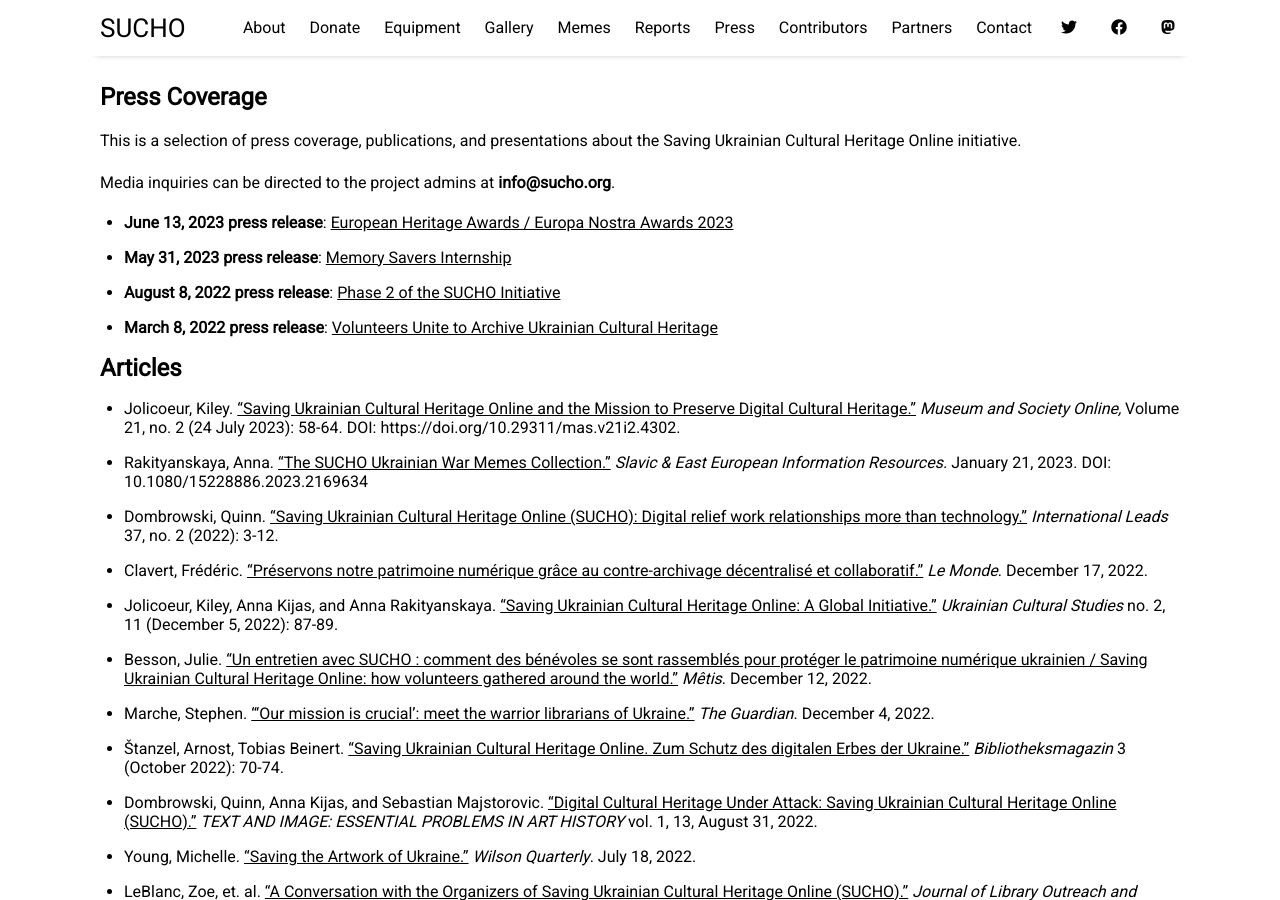
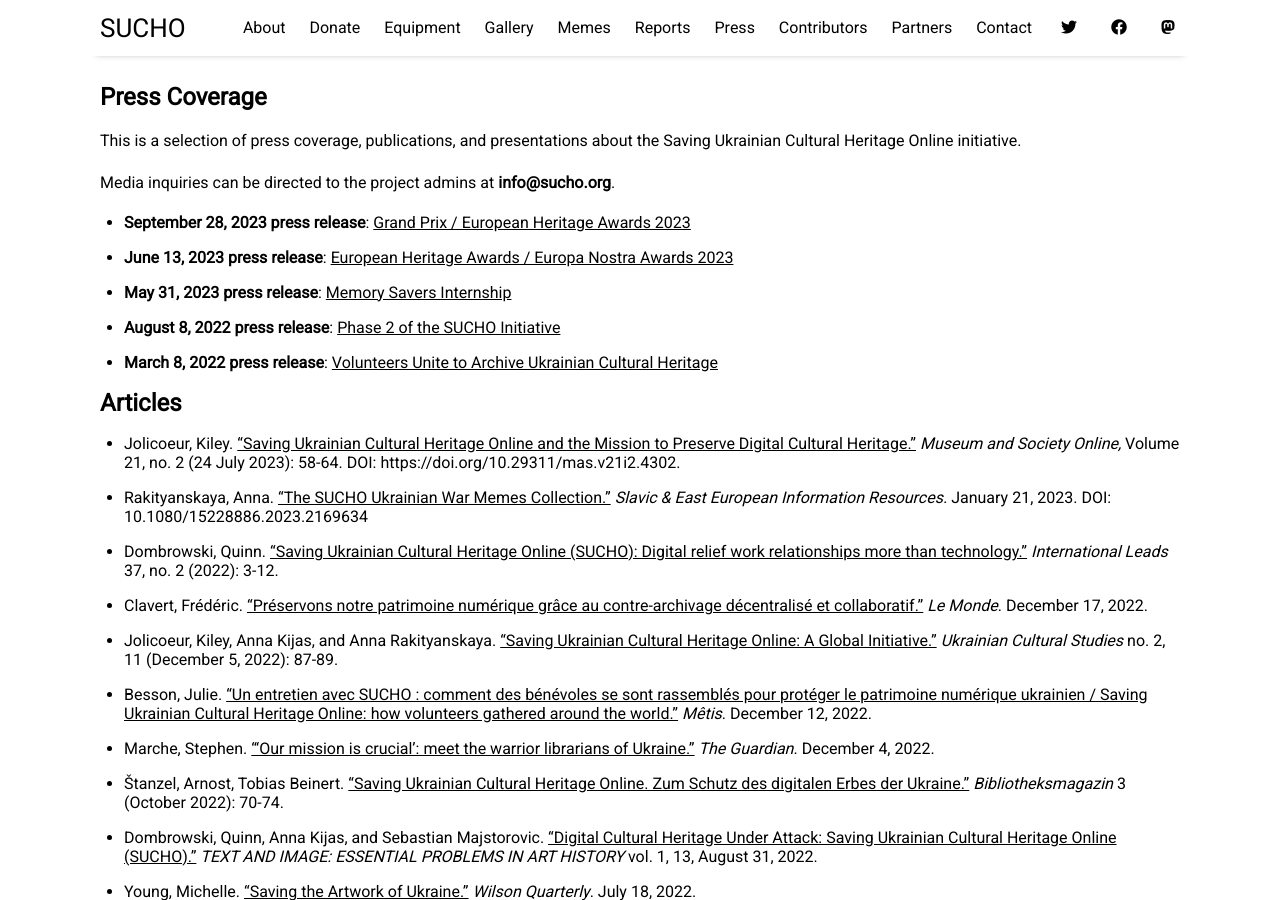
Before and after one commit to sucho-archiving/sucho-archiving.github.io, a Jekyll site: the page built from pages/press.md, in a window 1280 px wide and 900 px high. Built offline with Jekyll 4.4.1, drawn with Linux system fonts in a browser that asks for light colours.

Commit message:
Update press.md
added press release

```diff
--- a/pages/press.md
+++ b/pages/press.md
@@ -10,6 +10,7 @@
 
 Media inquiries can be directed to the project admins at **info@sucho.org**.
 
+- **September 28, 2023 press release**: [Grand Prix / European Heritage Awards 2023](/press-release-20230928-award)
 - **June 13, 2023 press release**: [European Heritage Awards / Europa Nostra Awards 2023](/press-release-20230613-award)
 - **May 31, 2023 press release**: [Memory Savers Internship](/press-release-20230601-memory-savers)
 - **August 8, 2022 press release**: [Phase 2 of the SUCHO Initiative](/press-release-20220808-phase-2)
```
